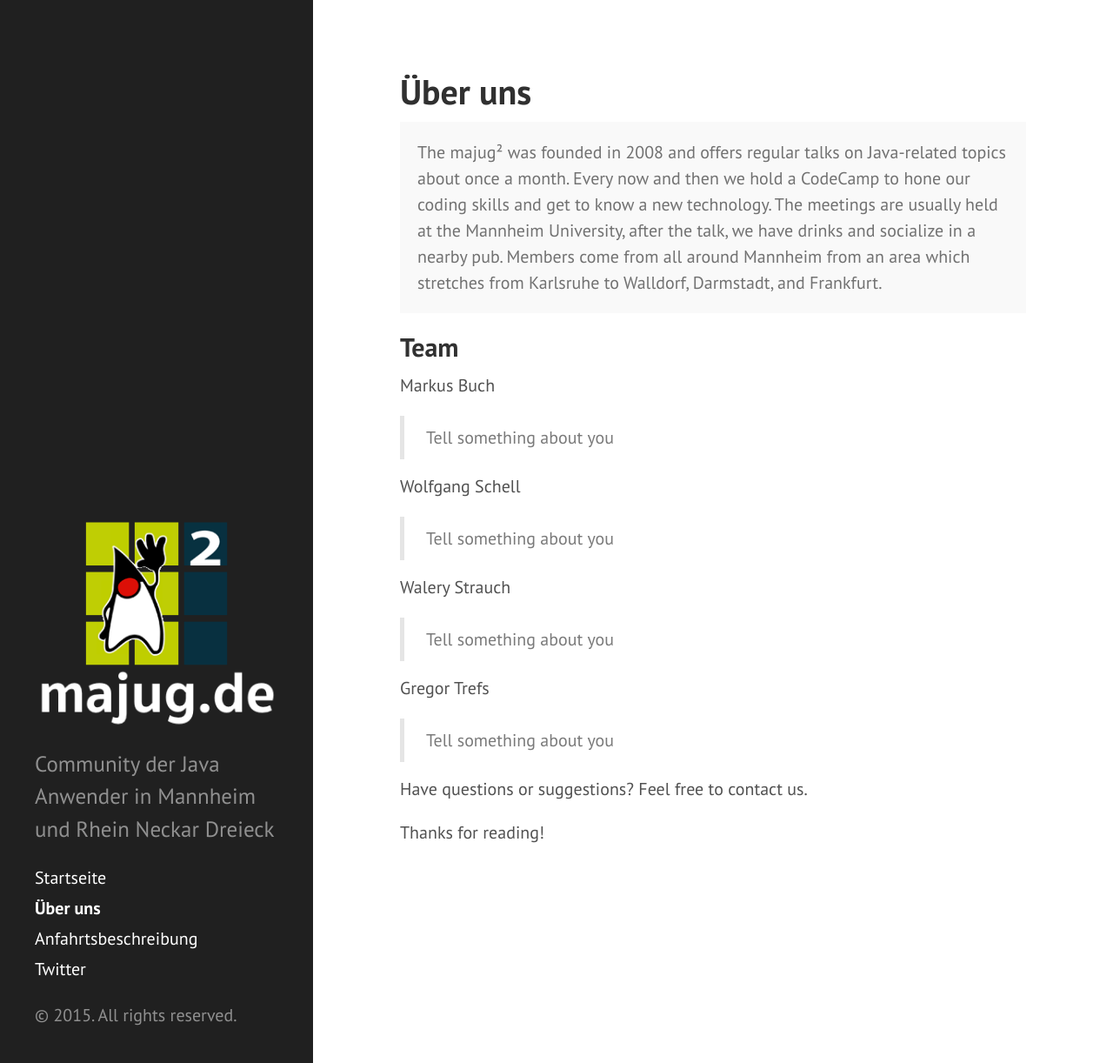
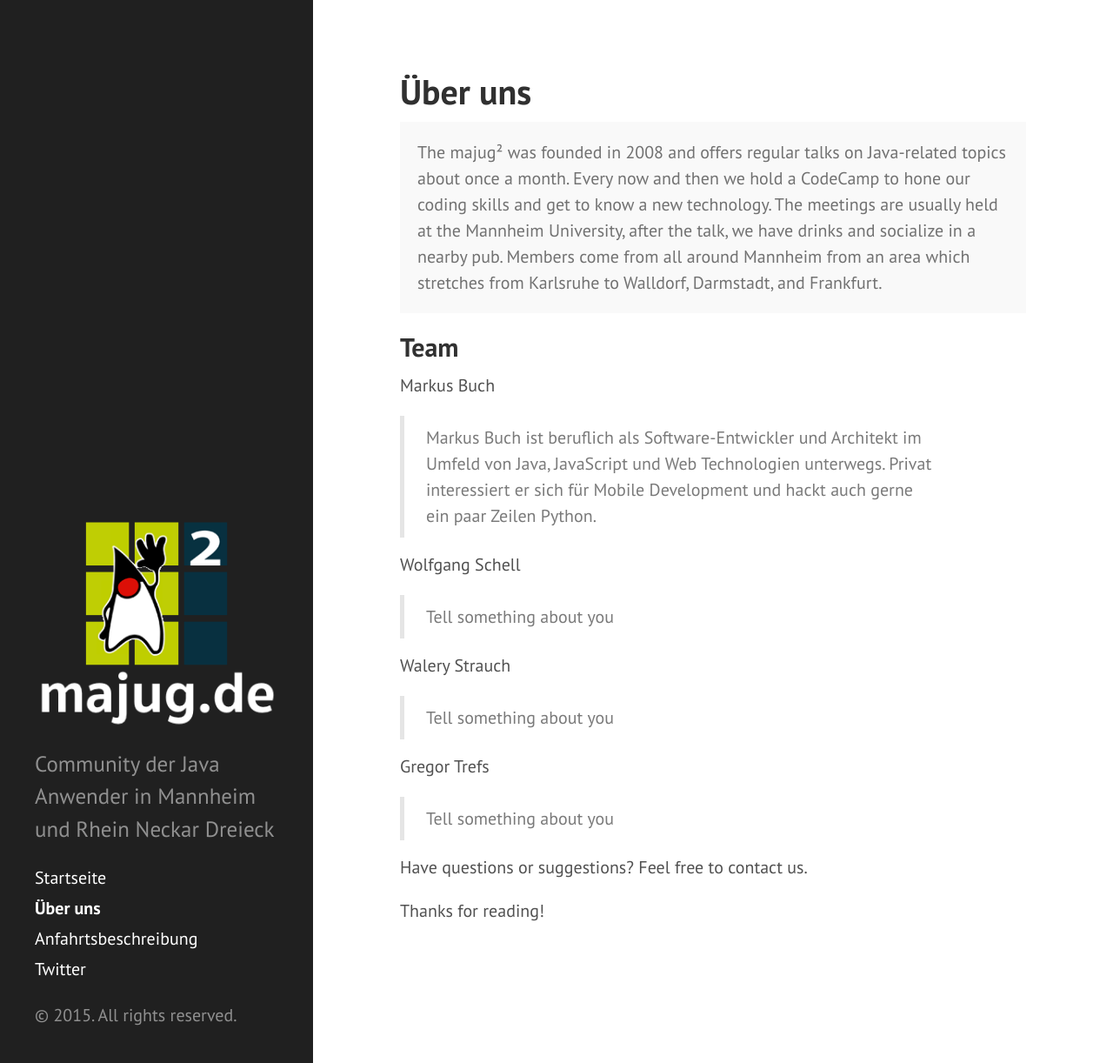
Before and after one commit to majug/majug.github.io, a Jekyll site: the page built from about.md, in a window 1280 px wide and 1222 px high. Shown: the whole window at 87% size. Built offline with Jekyll 4.4.1, drawn with Linux system fonts in a browser that asks for light colours; Markdown is read by kramdown in place of the engine named in the settings.

Commit message:
added about

```diff
--- a/about.md
+++ b/about.md
@@ -12,7 +12,7 @@ title: Über uns
 
 Markus Buch
 
-> Tell something about you
+> Markus Buch ist beruflich als Software-Entwickler und Architekt im Umfeld von Java, JavaScript und Web Technologien unterwegs. Privat interessiert er sich für Mobile Development und hackt auch gerne ein paar Zeilen Python.
 
 Wolfgang Schell
 
```
